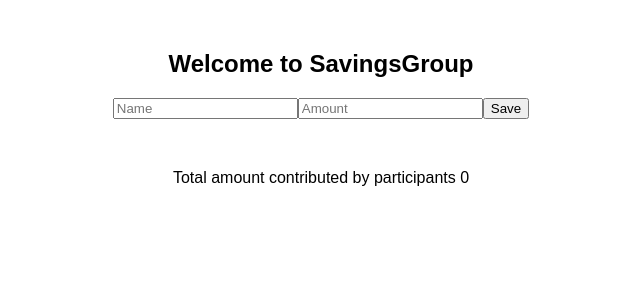
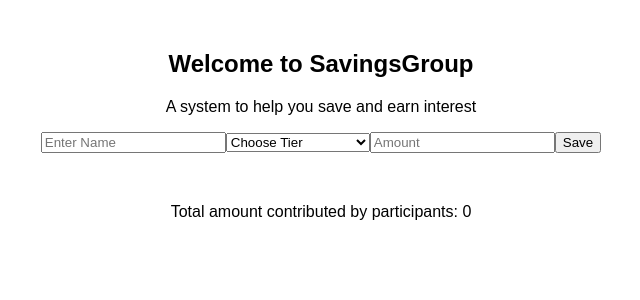
Before and after one commit to gudchyld/SavingsGroup, a React (Vite) app: page / in a window 1280 px wide. Shown: the top 300 px of the page, without its empty margins (319-959 px from the left). Built offline with nearby package versions, Linux system fonts and the light colour scheme.

Commit message:
added-dropdown menu

```diff
--- a/src/Invoice.jsx
+++ b/src/Invoice.jsx
@@ -41,14 +41,21 @@ export default function Invoice() {
     <div className="invoice">
 
       <h2>Welcome to SavingsGroup</h2>
+      <p>A system to help you save and earn interest</p>
       <form>
         <input
           type="text"
-          placeholder="Name"
+          placeholder="Enter Name"
           name="nameText"
           value={data.nameText}
           onChange={handleChange}
         />
+        <select  name="tier">
+            <option value="choose">Choose Tier</option>
+            <option value="tierOne">Tier 1 - 10,000 Naira</option>
+            <option value="tierTwo">Tier 2 - 20,000 Naira</option>
+            <option value="tierThree">Tier 3 - 30,000 Naira</option>
+          </select>
         <input
           type="text"
           placeholder="Amount"
@@ -62,7 +69,7 @@ export default function Invoice() {
       <div className="invoice--table">{tableElements}</div>
 
       <div className="invoice--total">
-        <p>Total amount contributed by participants {totalAmount}</p>
+        <p>Total amount contributed by participants: {totalAmount}</p>
       </div>
     </div>
   );
```
